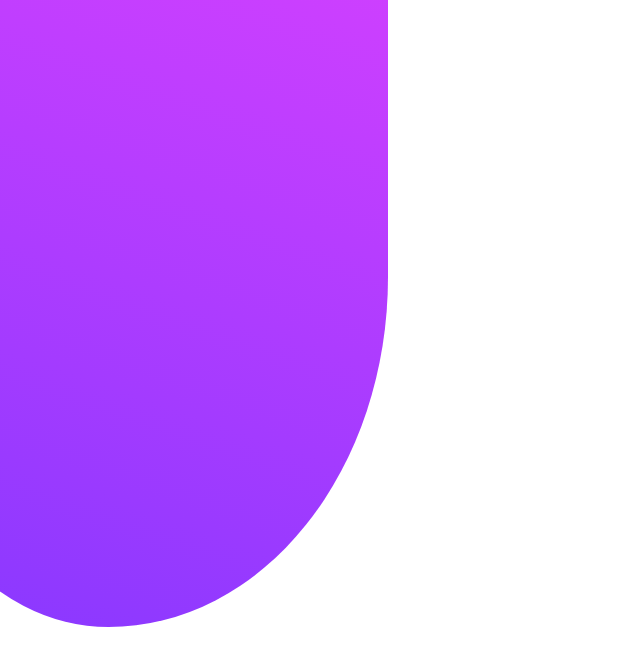
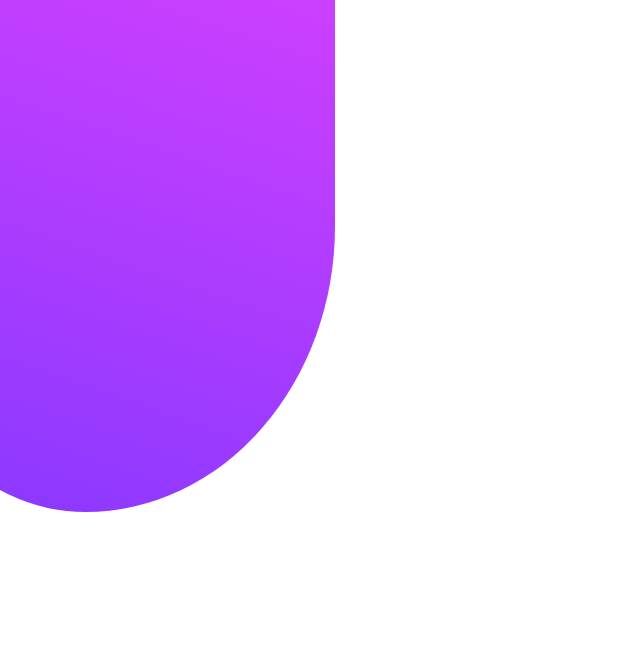
Before and after one commit to srsanjaykumar/chat-app-css-illustration-master, a plain HTML site: page index.html in a window 1280 px wide. Shown: the whole page, without its empty margins (0-640 px from the left). Drawn offline with Linux system fonts and the light colour scheme; a web font is replaced by a local one.

Commit message:
Container main fixed

```diff
--- a/style.css
+++ b/style.css
@@ -37,13 +37,27 @@ body{
 .main{
     width: 100vw;
     height: 100vh;
+    position: relative;
 }
 
 .div-1{
-    width: 501px;
-    height: 627px;
+    position: absolute;
+    /* width: 501px;
+    height: 627px; */
+    min-width: 301px;
+    min-height: 427px;
+    width: 35vw;
+    height: 40vw;
+
+    /* transform: translate(-10%, -10%); */
+    /* left: -50%vw;
+    top: -50%vh; */
     background: linear-gradient(199deg, var(--light-magenta) -41%, var(--light-violet)) 73%;
     border-bottom-left-radius: 46%;
     border-bottom-right-radius: 58%;
+    /* border-radius: 0 0 48% 48%; */
     margin-left: -113px;
+    /* margin-left: 1vw; */
+
+
 }
```
